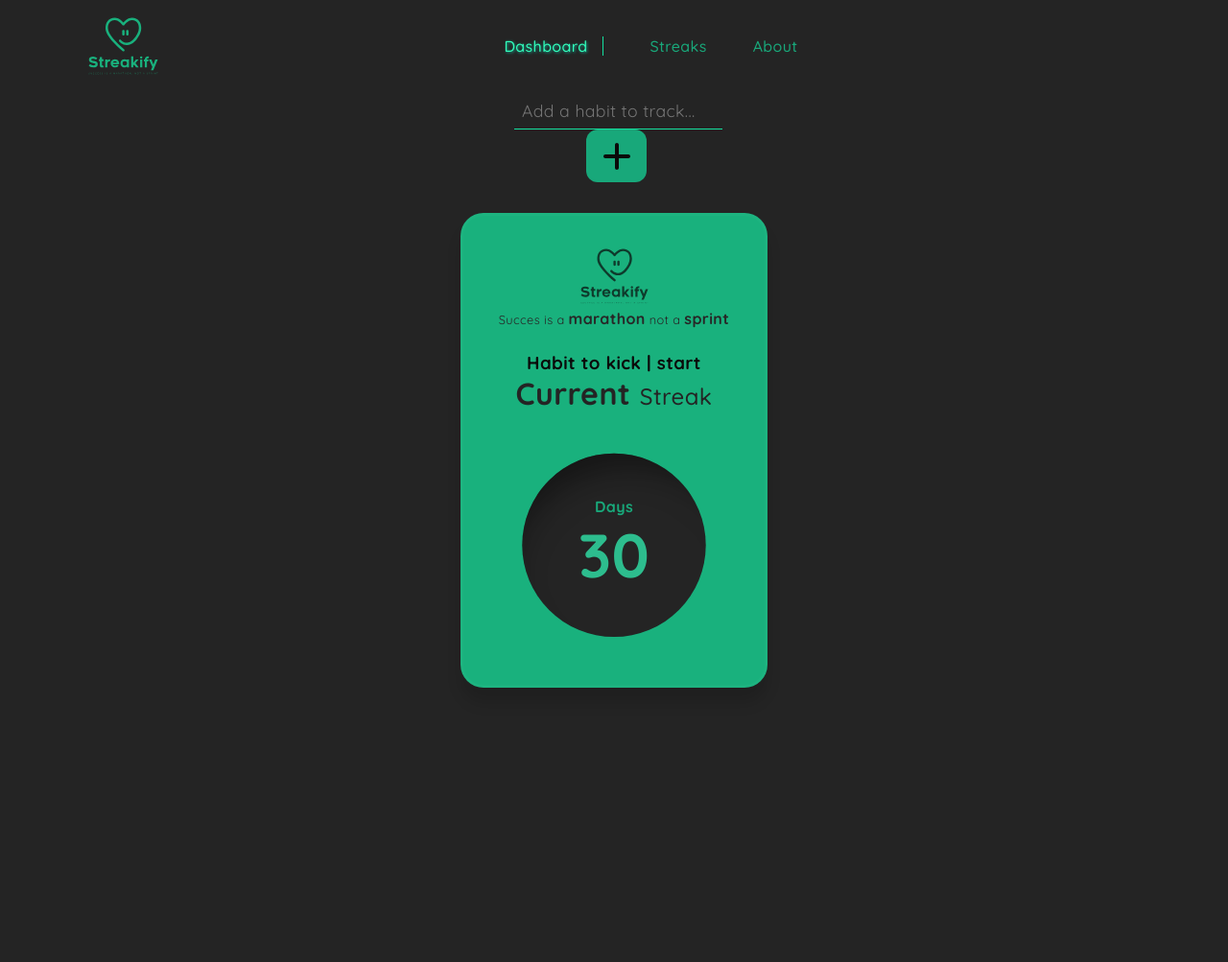
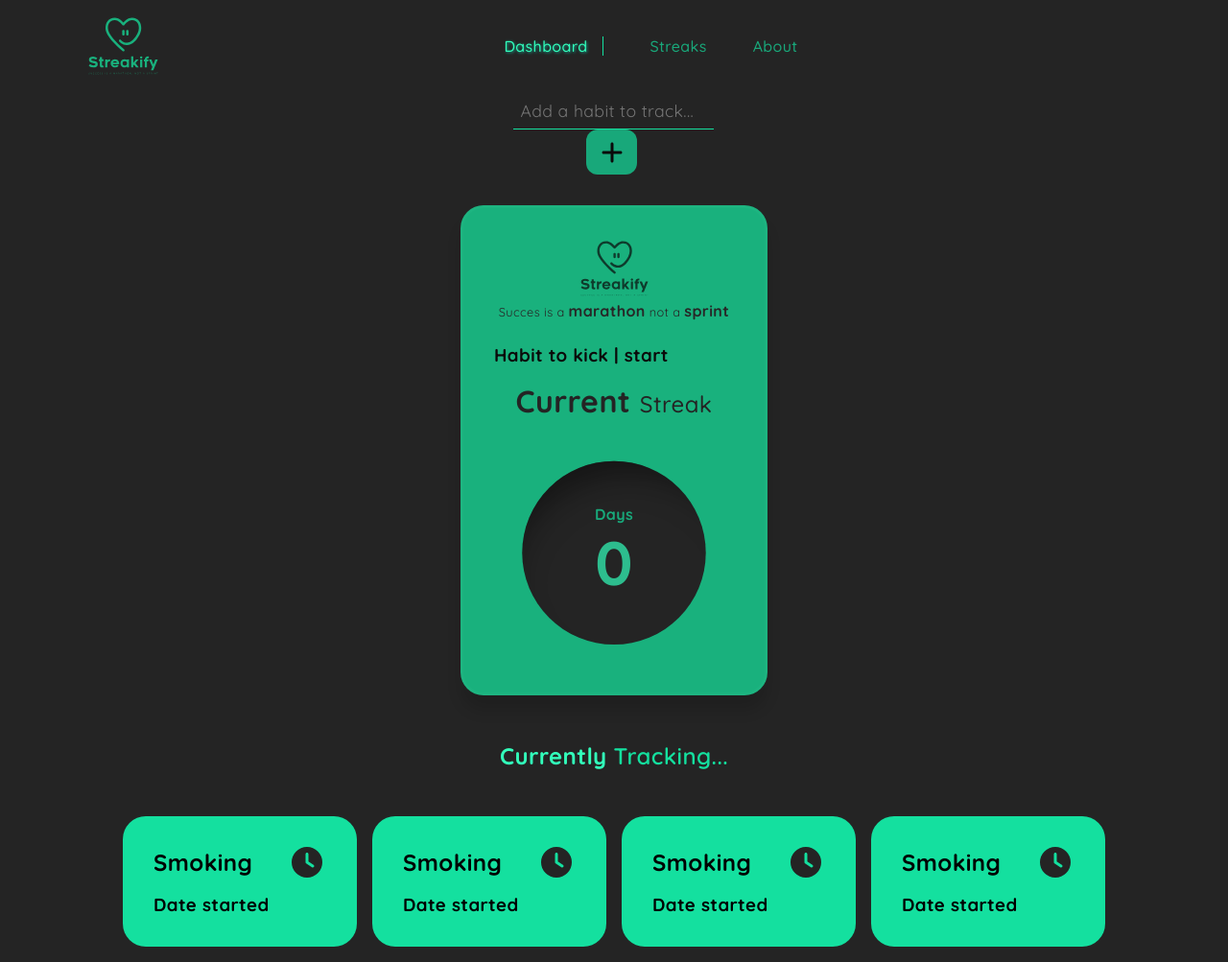
Before and after one commit to lexara-prime-ai/streakify, a website: page index.html in a window 1280 px wide. Shown: the whole page at 96% size. Before the commit the page ends 800 px from the top, so only its background shows below. Drawn offline with Linux system fonts and the light colour scheme.

Commit message:
add habit cards

```diff
--- a/assets/css/App.css
+++ b/assets/css/App.css
@@ -328,7 +328,7 @@ header {
     width: 70%;
     border: none;
     border-bottom: 1px solid var(--aquamarine);
-    color: var(--aquamarine);
+    color: var(--aquamarine-alt);
     padding: .5rem;
     background: transparent;
     font-size: 1.1rem;
@@ -357,12 +357,69 @@ header {
 
 #add-btn:hover {
     opacity: 1;
+    transform: translateY(-4px);
 }
 
 .add-icon {
     pointer-events: none;
+    font-size: 1.5rem;
+}
+
+.section-title {
+    color: var(--aquamarine);
+    font-weight: 600;
+    text-align: center;
+    margin-top: 3rem;
+    margin-bottom: 3rem;
+}
+
+.section-title span {
+    color: var(--aquamarine-light);
+    font-weight: 900;
+}
+
+.habits {
+    display: grid;
+    grid-template-columns: 1fr 1fr 1fr 1fr;
+    align-items: center;
+    gap: 1rem;
+    max-width: 80%;
+    margin: auto;
+    margin-top: 1rem;
+    margin-bottom: 1rem;
+}
+
+.habit-container {
+    background: var(--aquamarine);
+    border-radius: 24px;
+    padding: 2rem;
+}
+
+.habit {
+    display: flex;
+    align-items: center;
+    justify-content: space-between;
+    margin-bottom: 1rem;
+}
+
+.habit-title {
+    font-size: 1.5rem;
+    font-weight: 700;
+}
+
+.clock-icon {
+    color: var(--dark);
     font-size: 2rem;
 }
+
+
+
+
+
+
+
+
+
 
 @media (max-width:768px) {
 
@@ -421,6 +478,15 @@ header {
         font-weight: 700;
         font-size: 4rem;
     }
+
+    .habits {
+        display: block;
+        max-width: 40%;
+    }
+
+    .habit-container {
+        margin-bottom: 1rem;
+    }
 }
 
 
--- a/index.html
+++ b/index.html
@@ -77,18 +77,88 @@
                         Days
                     </h3>
 
-                    <div class="count">
-                        30
+                    <div>
+                        <h2 class="count">
+                            0
+                        </h2>
                     </div>
                 </div>
             </div>
         </section>
 
-        <section class="streaks">
+        <h2 class="section-title">
+            <span>
+                Currently
+            </span>
+            Tracking...
+        </h2>
 
+        <section class="habits">
+
+            <div class="habit-container">
+                <div class="habit">
+                   <h3 class="habit-title">
+                        Smoking
+                   </h3>
+
+                   <i class="fas fa-clock clock-icon"></i>
+                </div>
+
+                <div class="date">
+                    <h3 class="date-dispay">
+                        Date started
+                    </h3>
+                </div>
+            </div>
+
+            <div class="habit-container">
+                <div class="habit">
+                   <h3 class="habit-title">
+                        Smoking
+                   </h3>
+
+                   <i class="fas fa-clock clock-icon"></i>
+                </div>
+
+                <div class="date">
+                    <h3 class="date-dispay">
+                        Date started
+                    </h3>
+                </div>
+            </div>
+
+            <div class="habit-container">
+                <div class="habit">
+                   <h3 class="habit-title">
+                        Smoking
+                   </h3>
+
+                   <i class="fas fa-clock clock-icon"></i>
+                </div>
+
+                <div class="date">
+                    <h3 class="date-dispay">
+                        Date started
+                    </h3>
+                </div>
+            </div>
+
+            <div class="habit-container">
+                <div class="habit">
+                   <h3 class="habit-title">
+                        Smoking
+                   </h3>
+
+                   <i class="fas fa-clock clock-icon"></i>
+                </div>
+
+                <div class="date">
+                    <h3 class="date-dispay">
+                        Date started
+                    </h3>
+                </div>
+            </div>
         </section>
-
-
     </main>
 
 
--- a/src/App.ts
+++ b/src/App.ts
@@ -2,22 +2,30 @@
 const log = console.log;
 
 class App {
-    static render() {
+    // static render() {
 
-    }
+    // }
 
     static dipslayHabit() {
         const userInput = document.querySelector('#user-input')! as HTMLInputElement;
-        const habit = document.querySelector('.habit');
-
-        log(habit);
+        const habit = document.querySelector('.habit') as HTMLElement;
+        habit.innerHTML = `Track your <span>${userInput.value}</span> habit..`;
+        log(userInput.value);
     }
 
     static displayStreakCount() {
+        let date = new Date();
+        let days = date.getMonth();
 
+        // DAY COUNT
+        const count = document.querySelector('.count') as HTMLElement;
+        count.innerHTML = days.toString();
+
+        log(days);
     }
 }
 
-const addBtn = document.querySelector('.add-btn') as HTMLElement;
+const addBtn = document.querySelector('#add-btn') as HTMLElement;
 
 addBtn.addEventListener('click', App.dipslayHabit);
+addBtn.addEventListener('click', App.displayStreakCount);
```
Also changed, not shown: build/App.js.
